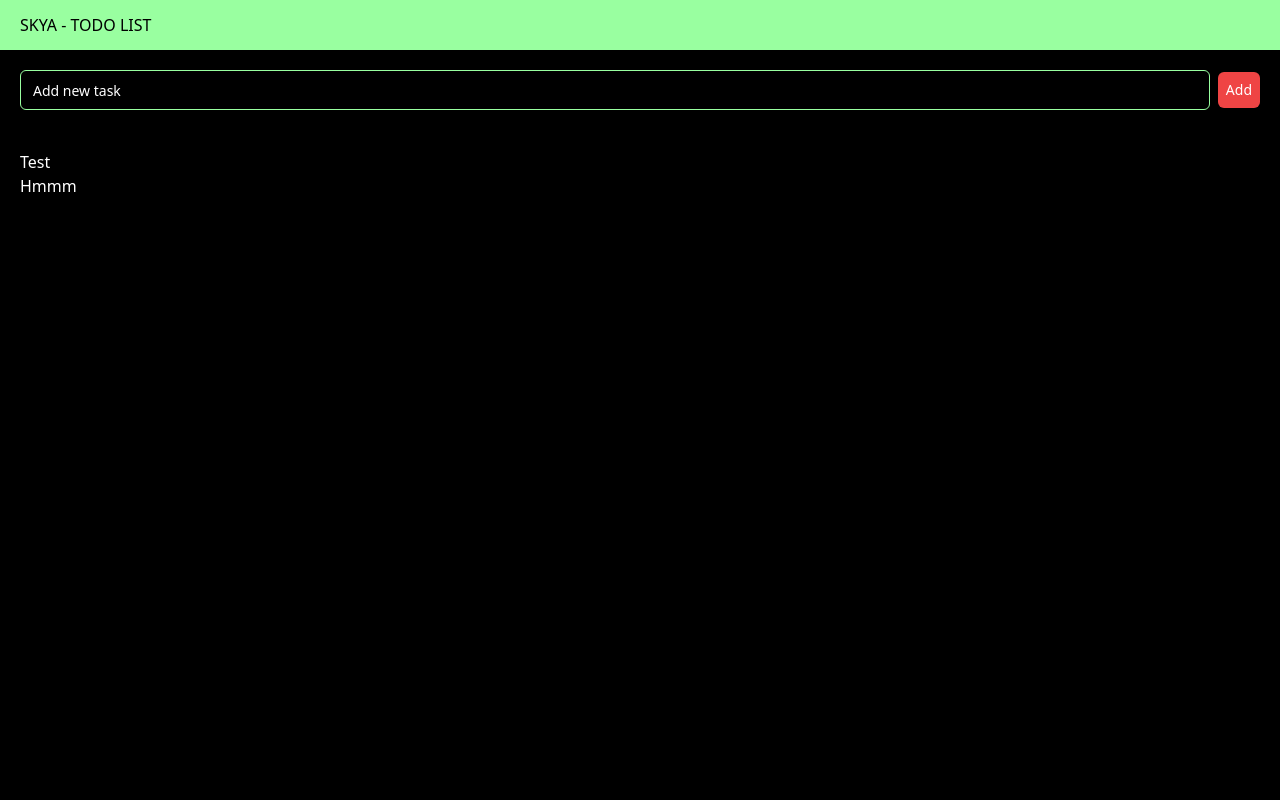
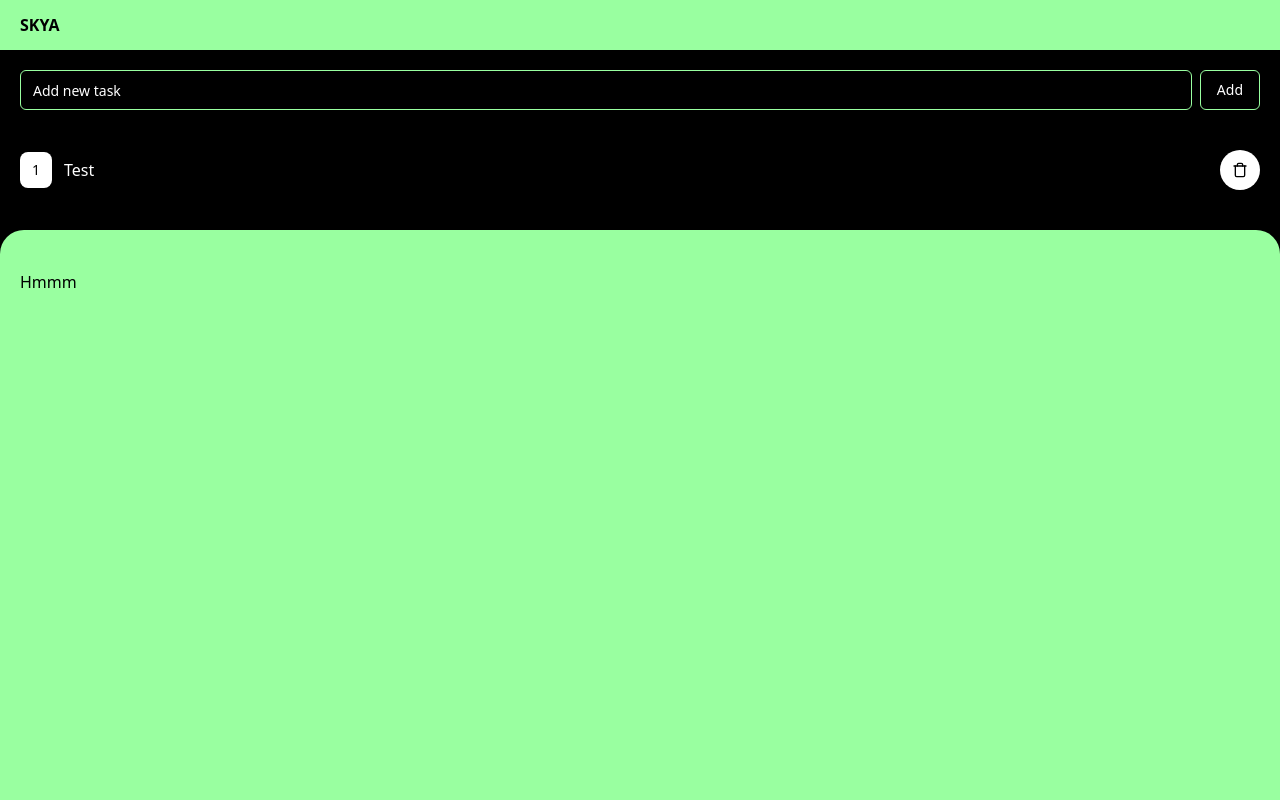
Before and after one commit to Dlumior/new_todolist, a Next.js app: page /topic/111-111-111-111-111 in a window 1280 px wide. Shown: the top 800 px of the page. Built offline with nearby package versions, Linux system fonts and the light colour scheme; what prettier-plugin-tailwindcss would draw is missing.

Commit message:
Change styles

```diff
--- a/src/components/Elements/ui/Button.tsx
+++ b/src/components/Elements/ui/Button.tsx
@@ -3,30 +3,36 @@ import { VariantProps, cva } from "class-variance-authority";
 import { combineStyles } from "@/utils/combineStyles";
 
 const buttonVariants = cva(
-  "inline-flex items-center justify-center rounded-md text-sm font-medium transition-colors focus:outline-none focus:ring-2 focus:ring-slate-400 focus:ring-offset-2 dark:hover:bg-slate-800 dark:hover:text-slate-100 disabled:opacity-50 dark:focus:ring-slate-400 disabled:pointer-events-none dark:focus:ring-offset-slate-900 data-[state=open]:bg-slate-100 dark:data-[state=open]:bg-slate-800",
+  "inline-flex items-center justify-center  text-sm font-medium transition-colors focus:outline-none" +
+    "focus:ring-2 focus:ring-slate-400 focus:ring-offset-2 dark:hover:bg-slate-800 dark:hover:text-slate-100" +
+    "disabled:opacity-50 dark:focus:ring-slate-400 disabled:pointer-events-none dark:focus:ring-offset-slate-900" +
+    "data-[state=open]:bg-slate-100 dark:data-[state=open]:bg-slate-800",
   {
     variants: {
       variant: {
         default: "bg-primary-200 text-black-950 hover:bg-primary-100 dark:bg-primary-800 dark:text-white",
-        secondary: "bg-secondary-200 text-black-950 hover:bg-secondary-100 dark:bg-secondary-800 dark:text-white",
-        destructive: "bg-red-500 text-white hover:bg-red-600 dark:hover:bg-red-600",
+        light: "bg-white text-black-950 hover:bg-black-50",
+        dark: "bg-black-950 text-white hover:bg-black-500",
         outline:
           "bg-transparent border border-primary-200 hover:bg-primary-100 hover:text-black-950 dark:border-primary-700" +
           " dark:text-slate-100",
-        subtle: "bg-slate-100 text-slate-900 hover:bg-slate-200 dark:bg-slate-700 dark:text-slate-100",
-        ghost:
-          "bg-transparent hover:bg-slate-100 dark:hover:bg-slate-800 dark:text-slate-100 dark:hover:text-slate-100 data-[state=open]:bg-transparent dark:data-[state=open]:bg-transparent",
-        link: "bg-transparent dark:bg-transparent underline-offset-4 hover:underline text-slate-900 dark:text-slate-100 hover:bg-transparent dark:hover:bg-transparent",
       },
       size: {
         default: "h-10 py-2 px-4",
-        sm: "h-9 px-2 rounded-md",
-        lg: "h-11 px-8 rounded-md",
+        sm: "h-7 px-2",
+        lg: "h-11 px-8",
+      },
+      round: {
+        sm: "rounded-sm",
+        md: "rounded-md",
+        lg: "rounded-lg",
+        full: "rounded-full px-4",
       },
     },
     defaultVariants: {
       variant: "default",
       size: "default",
+      round: "md",
     },
   }
 );
@@ -35,9 +41,13 @@ export interface ButtonProps
   extends React.ButtonHTMLAttributes<HTMLButtonElement>,
     VariantProps<typeof buttonVariants> {}
 
-const Button = React.forwardRef<HTMLButtonElement, ButtonProps>(({ className, variant, size, ...props }, ref) => {
-  return <button className={combineStyles(buttonVariants({ variant, size, className }))} ref={ref} {...props} />;
-});
+const Button = React.forwardRef<HTMLButtonElement, ButtonProps>(
+  ({ className, variant, size, round, ...props }, ref) => {
+    return (
+      <button className={combineStyles(buttonVariants({ variant, size, round, className }))} ref={ref} {...props} />
+    );
+  }
+);
 Button.displayName = "Button";
 
 export { Button, buttonVariants };
--- a/src/components/Layout/MainLayout.tsx
+++ b/src/components/Layout/MainLayout.tsx
@@ -1,4 +1,4 @@
-import { FC, ReactNode } from "react";
+import { FC, ReactNode, useEffect } from "react";
 import { Input } from "@/components/Elements/ui/Input";
 import { Button } from "@/components/Elements/ui/Button";
 import { useForm } from "react-hook-form";
@@ -13,13 +13,22 @@ type FormData = {
 };
 export const MainLayout: FC<MainLayoutProps> = (props) => {
   const { children, handleAdd } = props;
-  const { register, handleSubmit } = useForm<FormData>();
+  const {
+    register,
+    handleSubmit,
+    reset,
+    formState: { isSubmitSuccessful, isSubmitting },
+  } = useForm<FormData>();
 
   const onSubmit = (data: FormData) => {
     if (handleAdd) {
       handleAdd(data.text);
     }
   };
+
+  useEffect(() => {
+    reset({ text: "" });
+  }, [isSubmitSuccessful, reset]);
 
   return (
     <>
@@ -31,10 +40,17 @@ export const MainLayout: FC<MainLayoutProps> = (props) => {
         }
       >
         <div>
-          <p className={"text-base"}>SKYA - TODO LIST</p>
+          <p className={"font-bold text-black-950"}>SKYA</p>
         </div>
         <div>
-          <Button size={"sm"} variant={"secondary"} onClick={() => localStorage.clear()} type={"button"}>
+          <Button
+            size={"sm"}
+            round={"full"}
+            variant={"dark"}
+            onClick={() => localStorage.clear()}
+            type={"button"}
+            disabled={isSubmitting}
+          >
             Clear
           </Button>
         </div>
@@ -45,8 +61,8 @@ export const MainLayout: FC<MainLayoutProps> = (props) => {
           "sticky top-[50px] flex w-full items-center justify-center space-x-2 bg-black-700 px-5 py-5" + " text-white"
         }
       >
-        <Input autoComplete={"off"} placeholder="Add new topic" {...register("text")} />
-        <Button type={"submit"} variant={"outline"}>
+        <Input disabled={isSubmitting} autoComplete={"off"} placeholder="Add new topic" {...register("text")} />
+        <Button type={"submit"} variant={"outline"} size={"default"} disabled={isSubmitting}>
           Add
         </Button>
       </form>
--- a/src/components/Layout/TopicLayout.tsx
+++ b/src/components/Layout/TopicLayout.tsx
@@ -36,7 +36,7 @@ export const TopicLayout: FC<TopicLayoutProps> = (props) => {
       <div
         className={"sticky top-0 flex h-[50px] items-center bg-primary-200 px-5 py-2 shadow-2xl shadow-primary-200/30"}
       >
-        <p className={"text-base"}>SKYA - TODO LIST</p>
+        <p className={"font-bold text-black-950"}>SKYA</p>
       </div>
       <form
         onSubmit={handleSubmit(onSubmit)}
@@ -54,11 +54,11 @@ export const TopicLayout: FC<TopicLayoutProps> = (props) => {
             minLength: { value: 4, message: "Minimum length should be 4" },
           })}
         />
-        <Button variant={"destructive"} size={"sm"} disabled={isSubmitting}>
+        <Button type={"submit"} variant={"outline"} size={"default"} disabled={isSubmitting}>
           Add
         </Button>
       </form>
-      <div className={"h-screen bg-black-700 px-5 pt-5 text-white"}>{children}</div>
+      <div className={"h-screen bg-black-700 pt-5 text-white"}>{children}</div>
     </>
   );
 };
--- a/src/pages/index.tsx
+++ b/src/pages/index.tsx
@@ -24,7 +24,7 @@ export default function Home() {
             ? topics.map((topic) => (
                 <Link
                   key={topic.id}
-                  className={"flex h-24 w-full items-center justify-center rounded-sm bg-primary-200 text-black-950"}
+                  className={"flex h-24 w-full items-center justify-center rounded-2xl bg-primary-200 text-black-950"}
                   href={{
                     pathname: "/topic/[slug]",
                     query: { slug: topic.id },
--- a/src/pages/topic/[slug].tsx
+++ b/src/pages/topic/[slug].tsx
@@ -2,6 +2,7 @@ import { useRouter } from "next/router";
 import { TopicLayout } from "@/components/Layout/TopicLayout";
 import { useTopic, UUID } from "@/hooks/useTopic";
 import { useTask } from "@/hooks/useTask";
+import { Trash } from "lucide-react";
 
 export default function TopicTodoList() {
   const router = useRouter();
@@ -17,9 +18,23 @@ export default function TopicTodoList() {
   };
   return (
     <TopicLayout handleAdd={handleAdd}>
-      <p className={"text-base"}>{topic?.title}</p>
+      <div className={"mb-10 flex items-center justify-between px-5"}>
+        <div className={"flex items-center gap-3"}>
+          <div className={"flex items-center"}>
+            <span className={"rounded-lg bg-white px-3 py-2 text-sm text-black-950"}>{topicTasks?.tasks.length}</span>
+          </div>
+          <div>
+            <span className={"text-2xl text-base font-medium text-white"}>{topic?.title}</span>
+          </div>
+        </div>
+        <div>
+          <button className={"rounded-full bg-white p-3"}>
+            <Trash className={"text-black-950"} size={16} />
+          </button>
+        </div>
+      </div>
 
-      <div>
+      <div className={"h-full rounded-t-3xl bg-primary-200 px-5 pt-10 text-black-950"}>
         {topicTasks?.tasks?.map((task) => (
           <div key={task.id}>{task.content}</div>
         ))}
```
